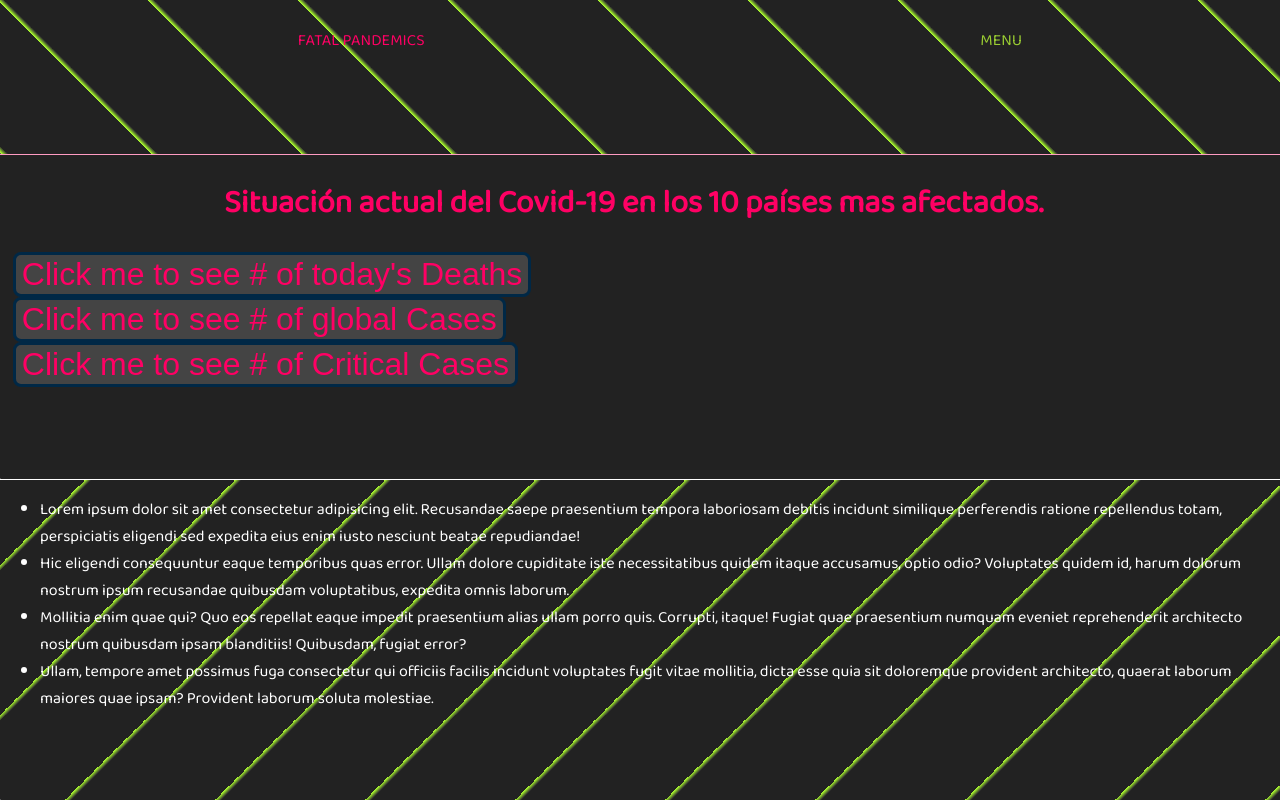
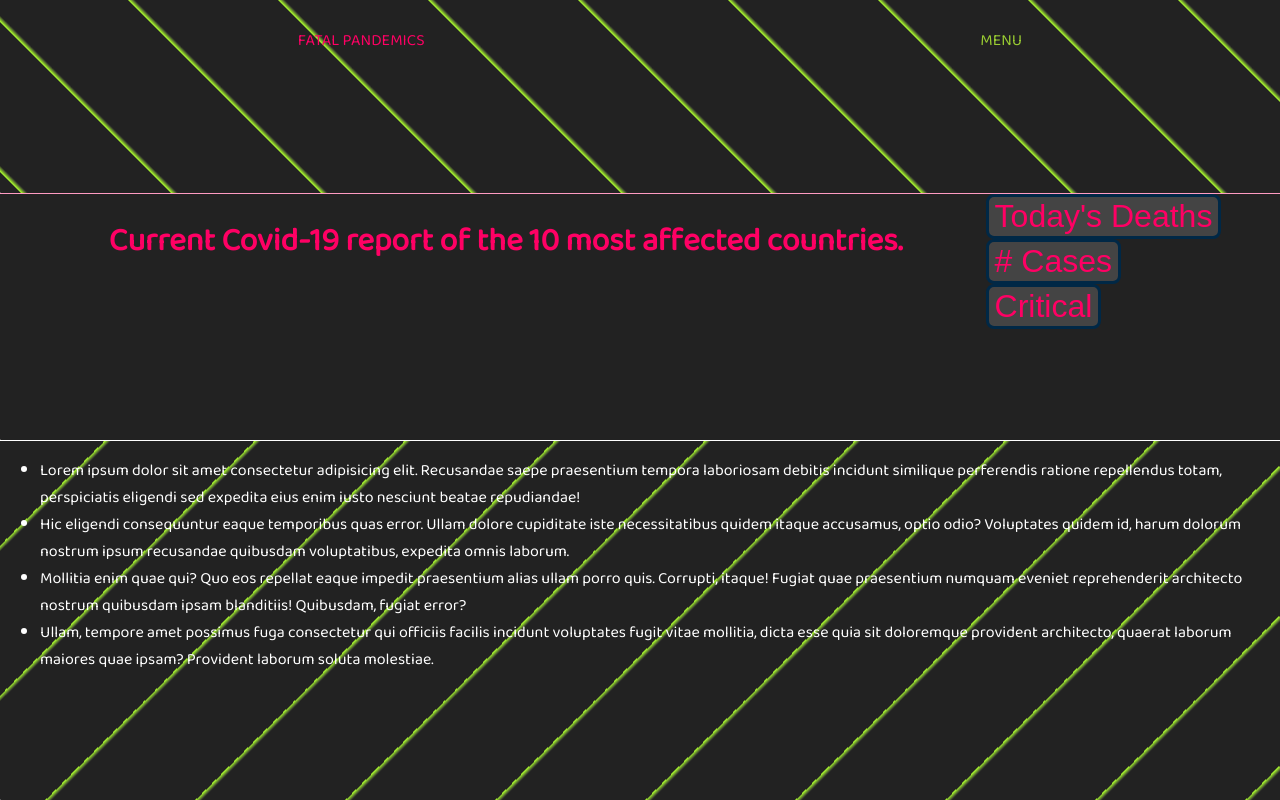
Before and after one commit to jaime385/FatalPandemics, a plain HTML site: page index.html in a window 1280 px wide. Drawn offline with nearby package versions, Linux system fonts and the light colour scheme; no server answers.

Commit message:
Improvements in the layout

```diff
--- a/index.html
+++ b/index.html
@@ -29,37 +29,42 @@
         <div class="box b">
             <div class="contenedor1">
                 <div class="cont a1">
-                    <h1 class="estado">Situación actual del Covid-19 en los 10 países mas afectados.</h1>
+                    <h1 class="estado">Current Covid-19 report of the 10 most affected countries.</h1>
+                    <div>
+                        <div id="showOption1Selected">
+                            <!--Here it goes a canvas to be created.-->
+                        </div>
+                        <div id="showOptionSelected">
+                            <!--Here it goes a canvas to be created.-->
+                        </div>
+                        <div id="showOption2Selected">
+                            <!--Here it goes a canvas to be created.-->
+                        </div>
+                    </div>
+                </div>
+                <div class="cont a3">
                     <div>
                         <button class="neon" onclick="showDeathsSelected()">
-                            Click me to see # of today's Deaths
+                            Today's Deaths
                         </button>
                     </div>
-                    <div id="showOption1Selected">
-                        <!--Here it goes a canvas to be created.-->
-                    </div>
+
                     <div>
                         <button class="neon" onclick="showCasesSelected()">
-                            Click me to see # of global Cases
+                            # Cases
                         </button>
                     </div>
-                    <div id="showOptionSelected">
-                        <!--Here it goes a canvas to be created.-->
-                    </div>
+
                     <div>
                         <button class="neon" onclick="showCriticalSelected()">
-                            Click me to see # of Critical Cases
+                            Critical
                         </button>
                     </div>
-                    <div id="showOption2Selected">
-                        <!--Here it goes a canvas to be created.-->
-                    </div>
-                    <div id="cont a2">
-                        <h2>
-                            <div id="cv" class="estado"></div>
-                        </h2>
-                        <div id="div1"></div>
-                    </div>
+                </div>
+                <div id="cont a2" class="cont a2">
+                    <h2>
+                        <div id="cv" class="estado"></div>
+                    </h2>
                 </div>
             </div>
         </div>
--- a/styles.css
+++ b/styles.css
@@ -87,7 +87,7 @@
 
     .contenedor1 {
         display: grid;
-        grid-template-columns: [first] 1% [second] 97% [third] 2% [end];
+        grid-template-columns: [first] 2% [second] 75% [third] 23% [end];
         grid-template-rows: [num1] 1% [contenido1] auto [num2] auto [end];
         grid-gap: 0px;
         color: yellowgreen;
@@ -99,14 +99,18 @@
     }
 
     .a1 {
-        grid-area: content;
         grid-column: second / span third;
-        grid-row: num1 / end;
+        grid-row: num1 / num2;
     }
 
     .a2 {
-        grid-column: second / span third;
-        grid-row: num2 / end;
+        grid-column:  2 / 3;
+        grid-row: 3 / end;
+    }
+
+    .a3 {
+        grid-column: third / num2;
+        grid-row: num1 / end;
     }
 
     .center {
```
